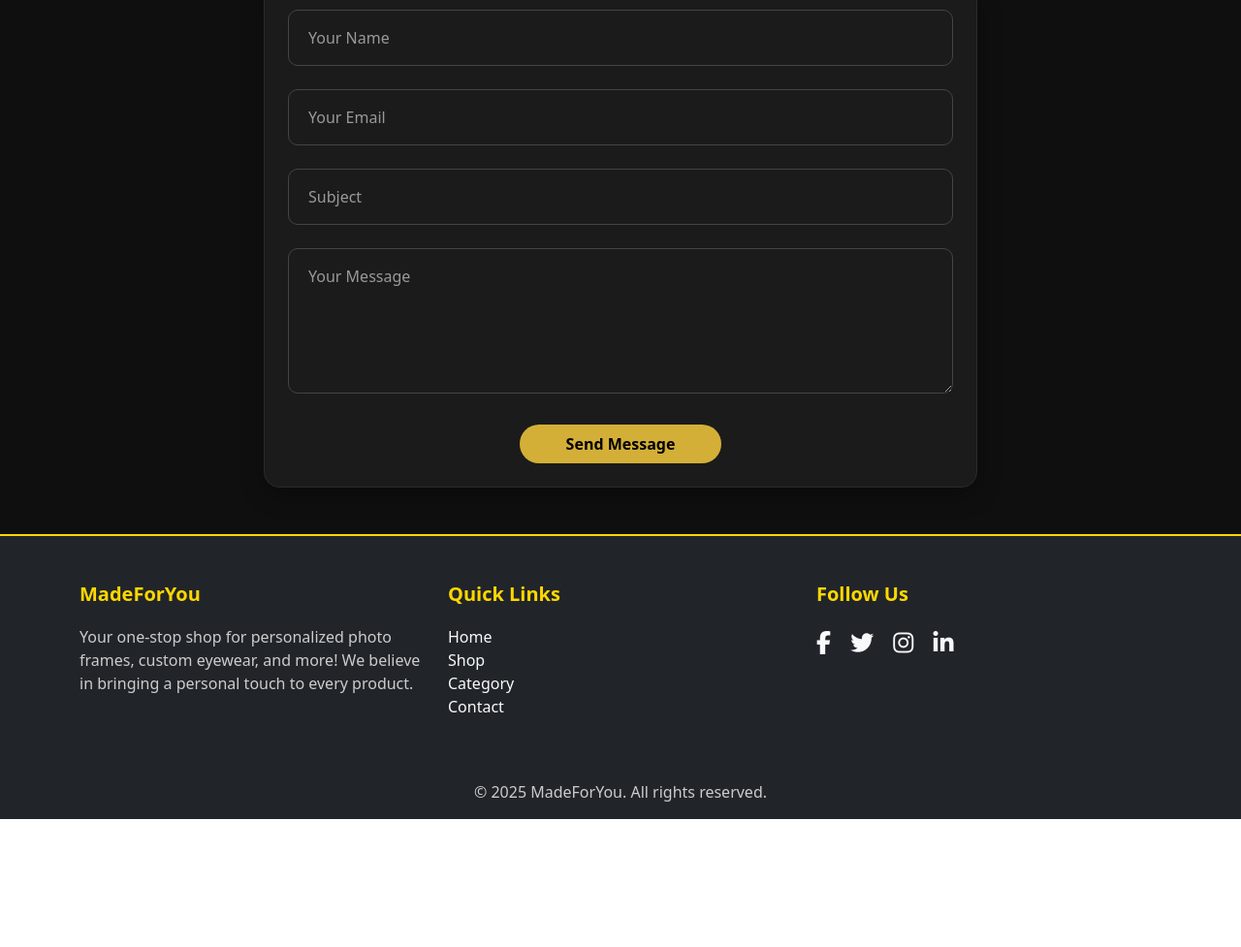
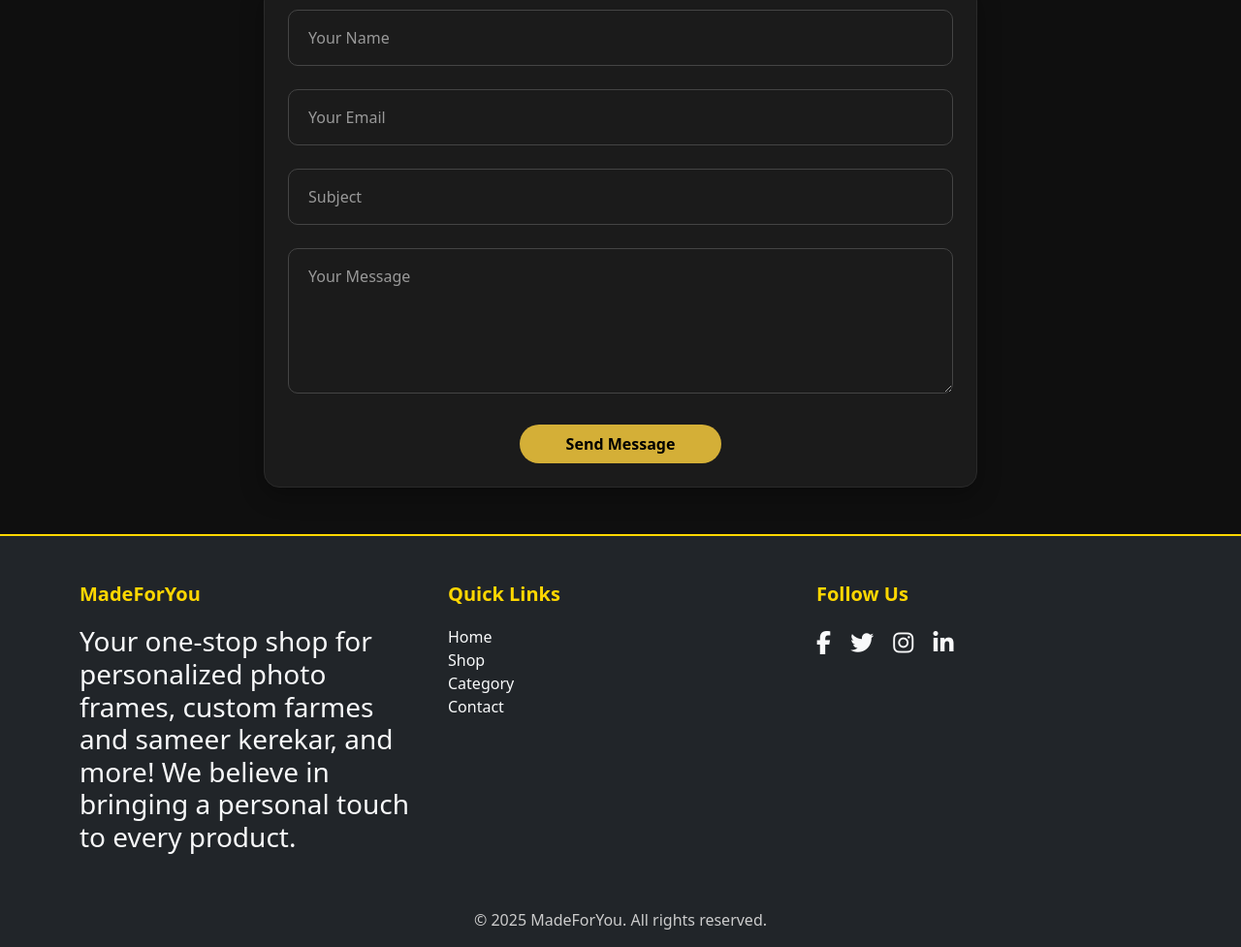
Before and after one commit to sameer2525/ecom, a plain HTML site: page contact.html in a window 1280 px wide. Shown: the part 270-1247 px from the top of the page at 97% size. Before the commit the page ends 1115 px from the top, so only its background shows below. Drawn offline with nearby package versions, Linux system fonts and the light colour scheme.

Commit message:
Testing change

```diff
--- a/contact.html
+++ b/contact.html
@@ -80,7 +80,7 @@
         <!-- About Section -->
         <div class="col-md-4 mb-4">
           <h5 class="text-gold">MadeForYou</h5>
-          <p>Your one-stop shop for personalized photo frames, custom eyewear, and more! We believe in bringing a personal touch to every product.</p>
+          <h3>Your one-stop shop for personalized photo frames, custom farmes and sameer kerekar, and more! We believe in bringing a personal touch to every product.</h3>
         </div>
 
         <!-- Links Section -->
```
